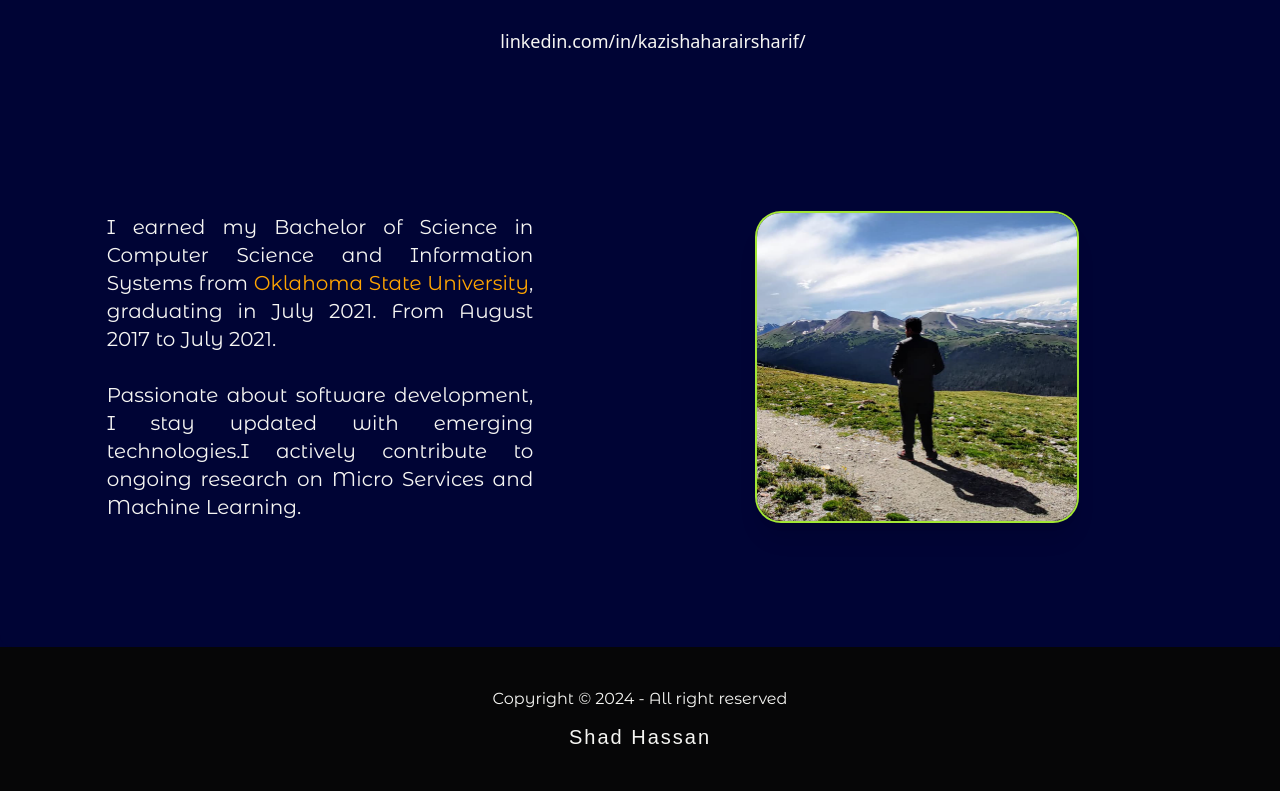
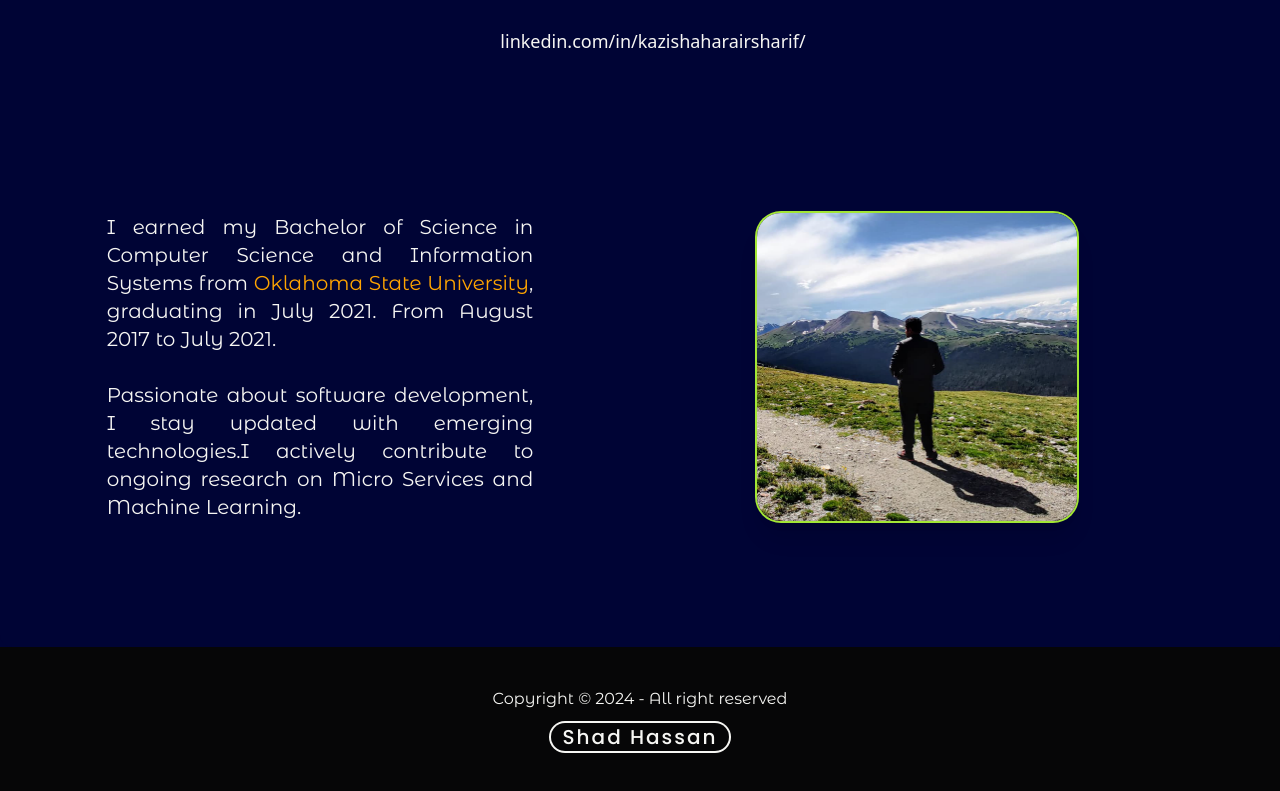
Before and after one commit to Shad-Hassan/Kazi-Sharif_portfolio, a React (Vite) app: page / in a window 1280 px wide. Shown: the part 2553-3344 px from the top of the page. Built offline with nearby package versions, Linux system fonts and the light colour scheme; some icons are missing.

Commit message:
navbar left

```diff
--- a/src/Layout/Footer.jsx
+++ b/src/Layout/Footer.jsx
@@ -1,13 +1,17 @@
 
 
 const Footer = () => {
+    const gitShad = "https://github.com/Shad-Hassan"
+    const githubShad = () => {
+        window.open(gitShad, "_blank")
+    }
     return (
         <>
             <footer className="w-full h-[10rem] p-10 bg-russia-black text-moon-white">
                 <div className="flex flex-col gap-3 items-center justify-center">
 
                     <h3 className="font-montserratAlt">Copyright © 2024 - All right reserved</h3>
-                    <p className="text-xl font-kenia tracking-widest">Shad Hassan</p>
+                    <p onClick={githubShad} className="text-xl font-poppins tracking-widest"><span className="cursor-pointer hover:bg-sat-blue px-3 rounded-full ring-2 ring-moon-white">Shad Hassan</span></p>
 
                 </div>
             </footer>
```
